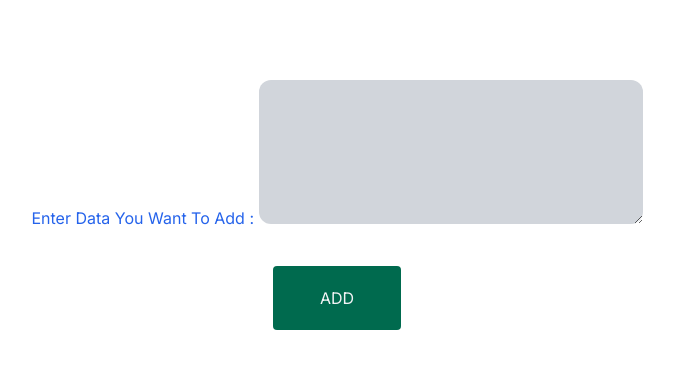
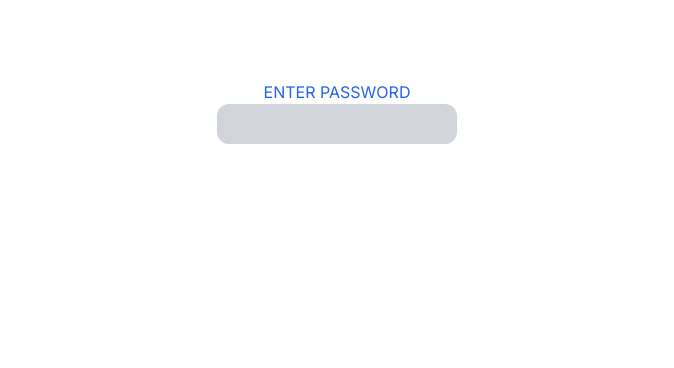
Before and after one commit to anujpaude1/study, a Next.js app: page / in a window 1280 px wide. Shown: the top 368 px of the page, without its empty margins (303-977 px from the left). Built offline with nearby package versions, Linux system fonts and the light colour scheme.

Commit message:
variables update

```diff
--- a/app/page.js
+++ b/app/page.js
@@ -5,7 +5,7 @@ import { useState } from 'react'
 
 export default function Home() {
 
-  const [pass, setPass] = useState("mujiii");
+  const [pass, setPass] = useState("");
   const [data, SetData] = useState([]);
 
   return (
```
